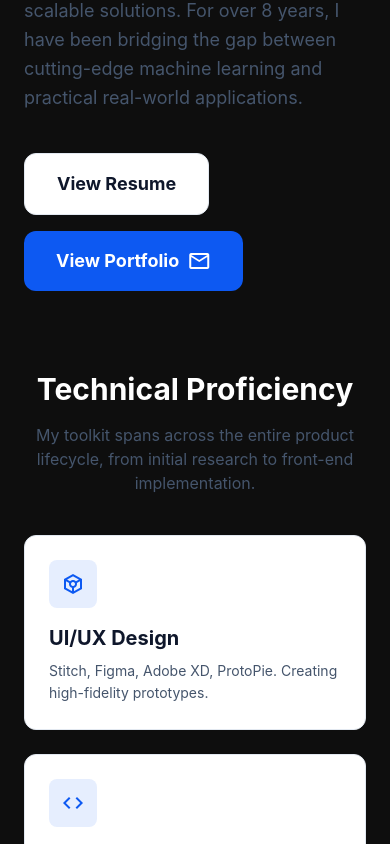
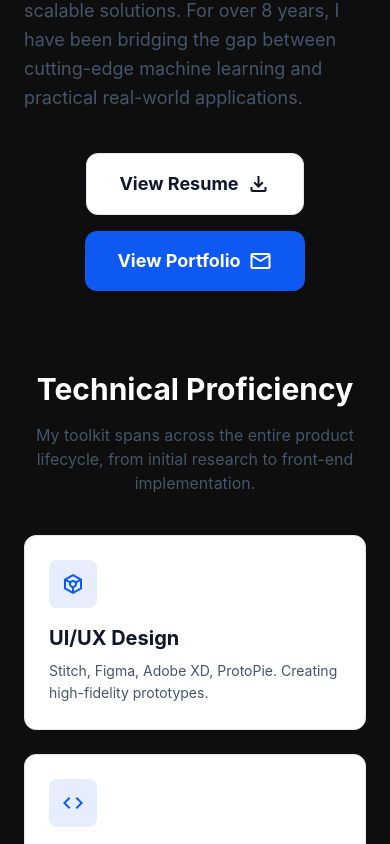
Before and after one commit to Ohaya-Michael/my-portfolio, a React (Vite) app: page /about in a window 390 px wide. Shown: the part 780-1624 px from the top of the page. Built offline with nearby package versions, Linux system fonts and the light colour scheme.

Commit message:
Added justification for better view on mobile phone

```diff
--- a/src/components/about_me/AboutPage.jsx
+++ b/src/components/about_me/AboutPage.jsx
@@ -87,8 +87,8 @@ const AboutPage = () => {
             <p className="text-lg text-slate-600 dark:text-slate-400 leading-relaxed">
               I am a Senior AI Engineer with a passion for building intelligent systems and scalable solutions. For over 8 years, I have been bridging the gap between cutting-edge machine learning and practical real-world applications.
             </p>
-            <div className="flex flex-wrap gap-4 pt-4">
-              <Button href={PDF} variant="outline">View Resume</Button>
+            <div className="flex flex-wrap justify-center gap-4 pt-4">
+              <Button href={PDF} variant="outline" icon="download">View Resume</Button>
               <Button to="/portfolio" variant="cta" icon="mail">View Portfolio</Button>
             </div>
           </div>
@@ -126,7 +126,7 @@ const AboutPage = () => {
           <div className="rounded-2xl bg-[#0d59f2] p-8 lg:p-12 text-center text-white space-y-6">
             <h2 className="text-3xl font-bold">Ready to start a project?</h2>
             <p className="text-white/80 max-w-lg mx-auto">Currently available for freelance work and full-time opportunities.</p>
-            <div className="flex justify-center gap-4">
+            <div className="flex flex-col sm:flex-row justify-center gap-4">
               <Button to="/contact" variant="outline">Hire Me</Button>
               <Button to="/contact" variant="outline">Contact Me</Button>
             </div>
--- a/src/components/dashboard/Portfolio.jsx
+++ b/src/components/dashboard/Portfolio.jsx
@@ -31,8 +31,8 @@ const Portfolio = () => {
             <h2 className="text-3xl font-black text-white mb-4">Selected Work</h2>
             <p className="text-slate-400">A collection of projects I'm proud of.</p>
           </div>
-          <a href="/portfolio" className="text-[#0d59f2] font-bold flex items-center gap-2 hover:underline">
-            View Portfolio
+          <a href="/about" className="text-[#0d59f2] font-bold flex items-center gap-2 hover:underline">
+            About Me
             <span className="material-symbols-outlined">north_east</span>
           </a>
         </div>
```
